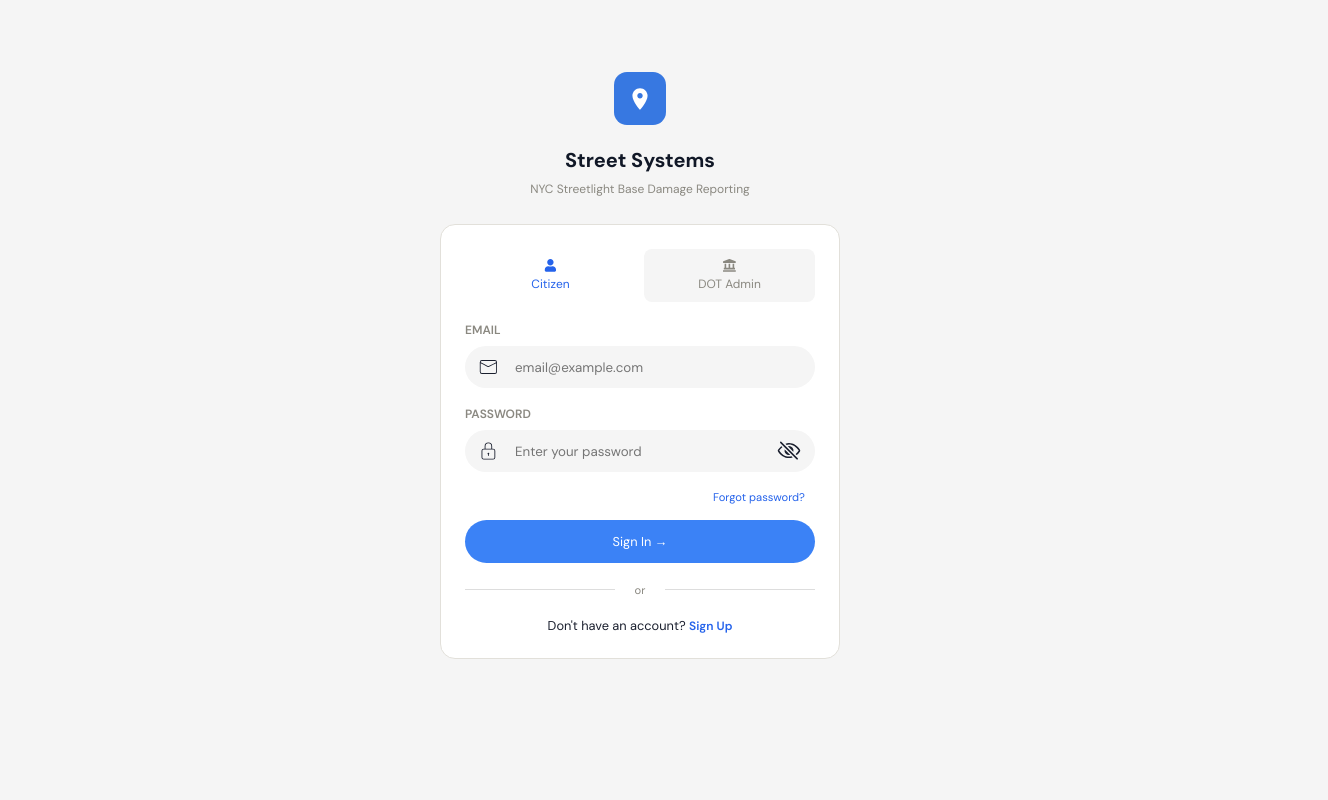
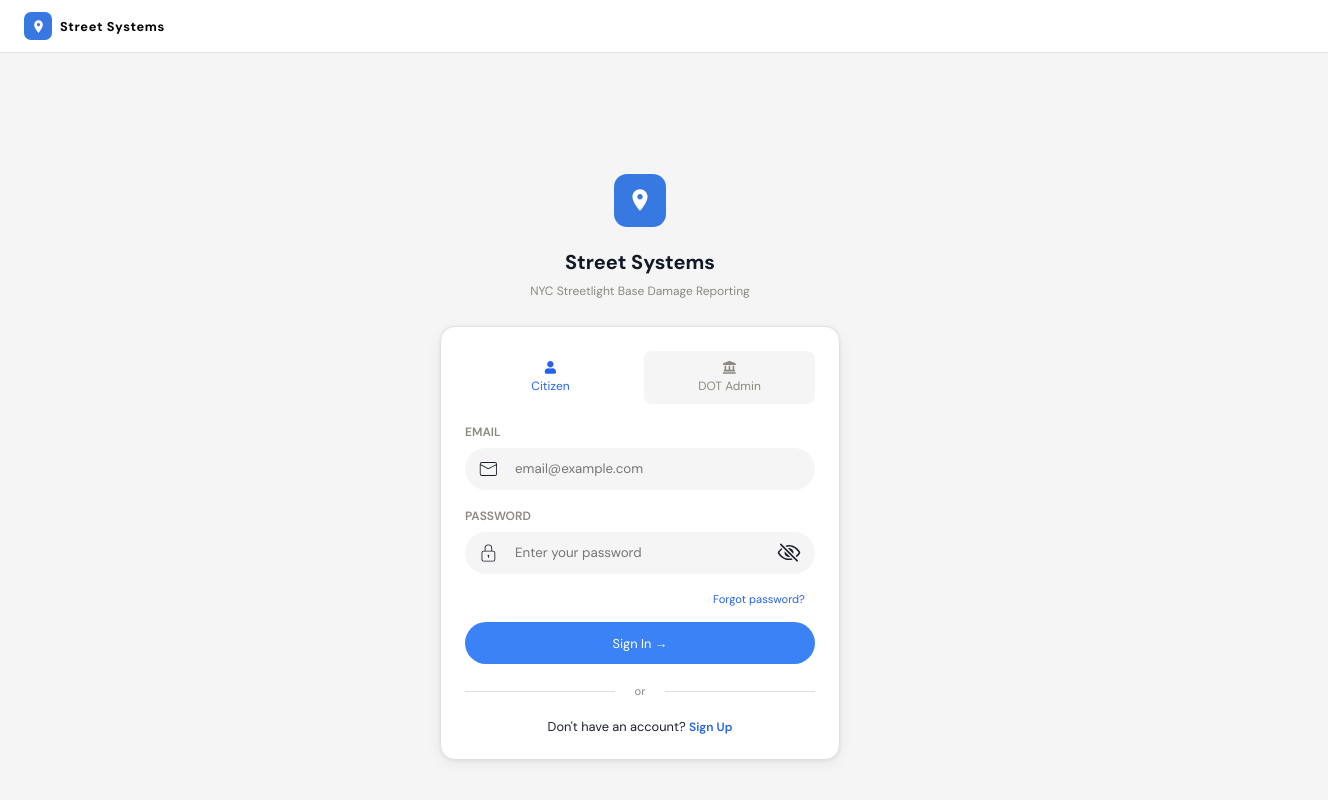
Before and after one commit to MalihaT111/street-light-base, a React (Vite) app in the folder Frontend/: page / in a window 1280 px wide. Shown: the top 800 px of the page, 1328 px wide, since content can reach past the window. Built offline with nearby package versions, Linux system fonts and the light colour scheme.

Commit message:
Added nav bar

```diff
--- a/Frontend/src/pages/LoginAndRegister/Login.jsx
+++ b/Frontend/src/pages/LoginAndRegister/Login.jsx
@@ -12,6 +12,18 @@ const Login = () => {
     // For role toggle
     const [role, setRole] = useState("user");
   return (
+    <>
+        {/* Nav bar */}
+        <nav>
+            <div className= {styles["logo"]}>
+                <div className={styles["logo-mark"]}>
+                    <svg viewBox="0 0 24 24">
+                        <path d="M12 2C8.13 2 5 5.13 5 9c0 5.25 7 13 7 13s7-7.75 7-13c0-3.87-3.13-7-7-7zm0 9.5c-1.38 0-2.5-1.12-2.5-2.5s1.12-2.5 2.5-2.5 2.5 1.12 2.5 2.5-1.12 2.5-2.5 2.5z" />
+                    </svg>
+                </div>
+                <span>Street Systems</span>
+            </div>
+        </nav>
         <div className={styles["auth-wrapper"]}>
             <div className={styles["auth-card"]}>
                 {/* Logo section displayed at the top of the login/register page */}
@@ -23,7 +35,7 @@ const Login = () => {
                     </div>
                 </div>
                 {/* Application title and subtitle for the authentication container */}
-            <h2 className ={styles["auth-logo-title"]}>Street Systems</h2>
+                <h1 className ={styles["auth-logo-title"]}>Street Systems</h1>
                 <p className ={styles["auth-logo-subtitle"]}>NYC Streetlight Base Damage Reporting</p>
                 <form
                     className={`${styles["form-box"]} ${styles.login}`}
@@ -93,6 +105,7 @@ const Login = () => {
                 </form>
             </div>
         </div>
+    </>
   )
 }
 
--- a/Frontend/src/pages/LoginAndRegister/LoginAndRegister.module.css
+++ b/Frontend/src/pages/LoginAndRegister/LoginAndRegister.module.css
@@ -6,9 +6,48 @@ body{
   margin: 0;
   padding: 0;
 }
+/* Nav bar */
+nav{
+    width: 100%;
+    height: 52px;
+    padding: 0 24px;
+    display: flex;
+    align-items: center;
+    background-color: #fff;
+    border-bottom: 1px solid #E2E0DA;
+    position: sticky;
+    top: 0;
+    z-index: 999;
+}
+nav:nth-child(1){
+    align-self: flex-start;
+}
+nav .logo{
+    display: flex;
+    align-items: center;
+    gap: 8px;
+    font-size: 0.8rem;
+    font-weight: 700;
+    letter-spacing: 0.04rem;
+    cursor: pointer;
+}
+nav .logo-mark{
+    width: 28px;
+    height: 28px;
+    display: flex;
+    align-items: center;
+    justify-content: center;
+    background-color: #3778e1;
+    border-radius: 7px;
+}
+nav .logo-mark svg{
+    width: 15px;
+    height: 15px;
+    fill:#fff;
+}
 .auth-wrapper{
     /* use calc() for width when nav-bar is introduce */
-    max-height: 100vh;
+    height: calc(100vh - 52px);
     padding: 40px 24px;
     display: flex;
     align-items: center;
@@ -30,7 +69,7 @@ body{
     background-color: #fff;
     border: 1px solid #E2E0DA;
     border-radius: 15px;
-    box-shadow: 0 1px 4pxrgba(0,0,0,0.07), 0 4px 16px rgba(0,0,0,0.05);
+    box-shadow: 0 1px 4px rgba(0,0,0,0.07), 0 4px 16px rgba(0,0,0,0.05);
     padding: 24px;
 }
 .auth-logo{
--- a/Frontend/src/pages/LoginAndRegister/Register.jsx
+++ b/Frontend/src/pages/LoginAndRegister/Register.jsx
@@ -12,6 +12,18 @@ const Register = () => {
     // For role toggle
     const [role, setRole] = useState("user");
   return (
+    <>
+        {/* Nav bar */}
+        <nav>
+            <div className= {styles["logo"]}>
+                <div className={styles["logo-mark"]}>
+                    <svg viewBox="0 0 24 24">
+                        <path d="M12 2C8.13 2 5 5.13 5 9c0 5.25 7 13 7 13s7-7.75 7-13c0-3.87-3.13-7-7-7zm0 9.5c-1.38 0-2.5-1.12-2.5-2.5s1.12-2.5 2.5-2.5 2.5 1.12 2.5 2.5-1.12 2.5-2.5 2.5z" />
+                    </svg>
+                </div>
+                <span>Street Systems</span>
+            </div>
+        </nav>
         <div className={styles["auth-wrapper"]}>
             <div className={styles["auth-card"]}>
                 {/* Logo section displayed at the top of the login/register page */}
@@ -23,7 +35,7 @@ const Register = () => {
                     </div>
                 </div>
                 {/* Application title and subtitle for the authentication container */}
-            <h2 className ={styles["auth-logo-title"]}>Street Systems</h2>
+                <h1 className ={styles["auth-logo-title"]}>Street Systems</h1>
                 <p className ={styles["auth-logo-subtitle"]}>NYC Streetlight Base Damage Reporting</p>
                 <form
                     className={`${styles["form-box"]} ${styles.login}`}
@@ -132,6 +144,7 @@ const Register = () => {
                 </form>
             </div>
         </div>
+    </>
   )
 }
 
```
Lines whose indentation alone changed are shown as unchanged.
